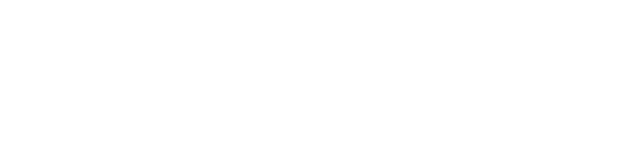
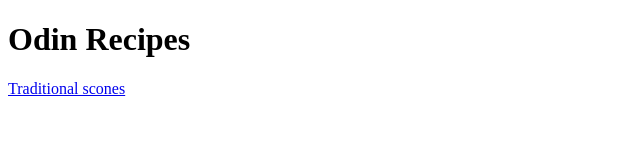
Before and after one commit to LindokuhleMlilo/odin-recipes, a plain HTML site: page index.html in a window 1280 px wide. Shown: the whole page, without its empty margins (0-640 px from the left). Drawn offline with Linux system fonts and the light colour scheme.

Commit message:
added scones on recipe file

```diff
--- a/index.html
+++ b/index.html
@@ -6,6 +6,7 @@
     <title>My Favourite recipes</title>
 </head>
 <body>
-    <h1
+    <h1>Odin Recipes</h1>
+    <a href="recipes/scones.html">Traditional scones</a>
 </body>
 </html>
```
Also changed, not shown: recipes/scones.html (added, +1 -0 lines).
